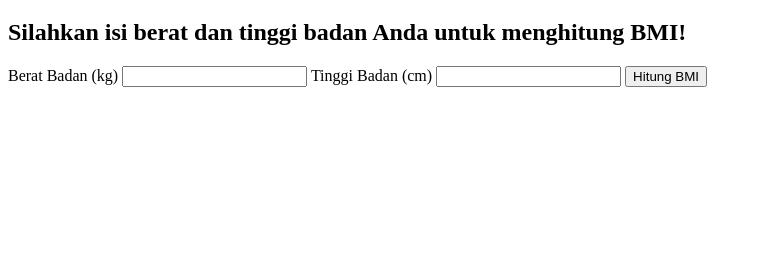
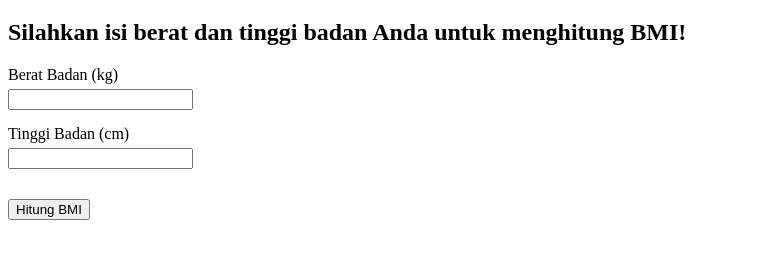
Before and after one commit to NadiaDNA/BMI-Calculator, a plain HTML site: page index.html in a window 1280 px wide. Shown: the part 61-320 px from the top of the page, without its empty margins (0-762 px from the left). Drawn offline with Linux system fonts and the light colour scheme.

Commit message:
make space

```diff
--- a/index.html
+++ b/index.html
@@ -10,10 +10,10 @@
 <body>
     <h1>BMI Calculator</h1>
     <h2>Silahkan isi berat dan tinggi badan Anda untuk menghitung BMI!</h2>
-    <label for="beratBadan">Berat Badan (kg)</label>
-    <input id="beratBadan" type="number">
-    <label for="tinggiBadan">Tinggi Badan (cm)</label>
-    <input id="tinggiBadan" type="number">
+    <label for="beratBadan">Berat Badan (kg)</label> <br />
+    <input id="beratBadan" type="number" class="spasi"> <br />
+    <label for="tinggiBadan">Tinggi Badan (cm)</label><br />
+    <input id="tinggiBadan" type="number"class="spasiBig"><br />
     <button onclick="hitungBMI()">Hitung BMI</button>
 
     <h4 id="heading"></h4>
--- a/style.css
+++ b/style.css
@@ -0,0 +1,9 @@
+.spasi {
+    margin-bottom: 15px;
+    margin-top: 5px;
+}
+
+.spasiBig {
+    margin-bottom: 30px;
+    margin-top: 5px;
+}
```
